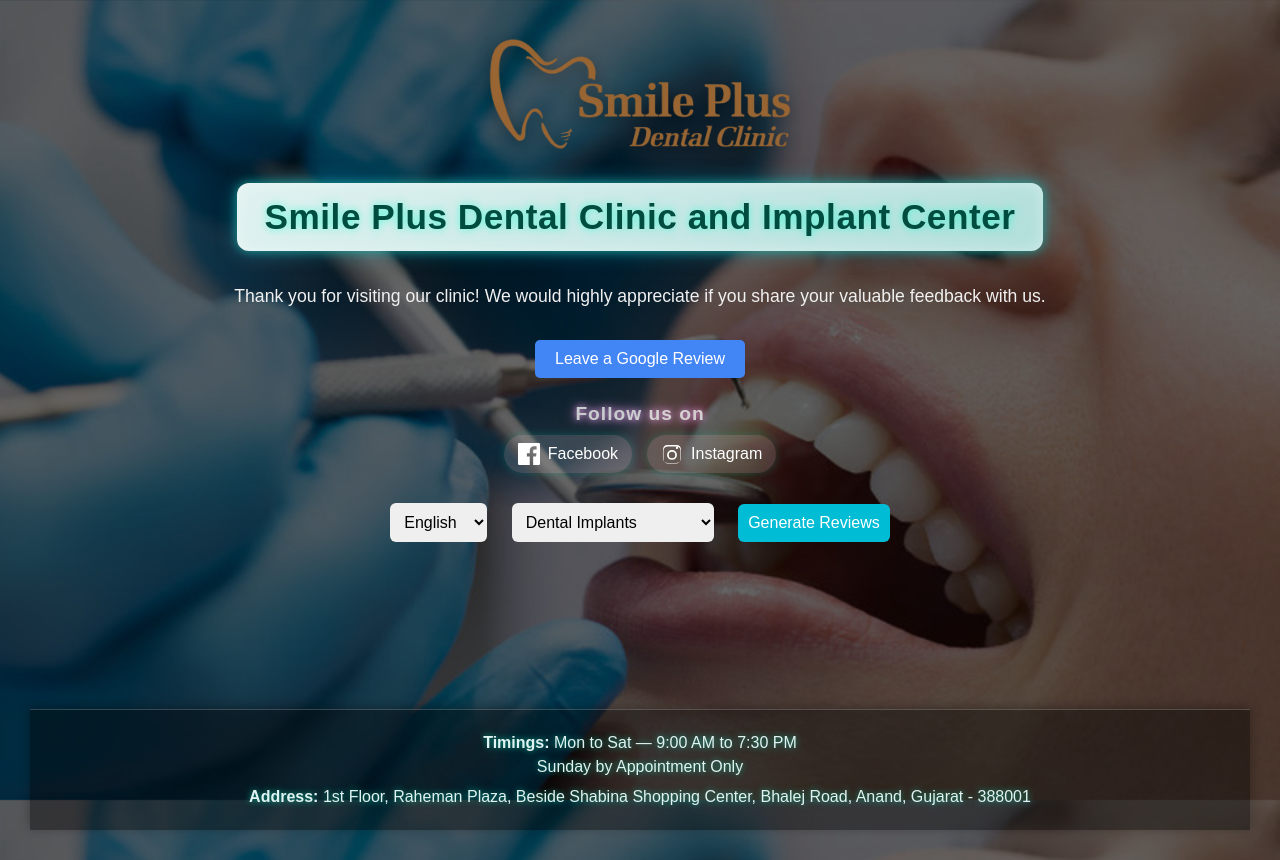
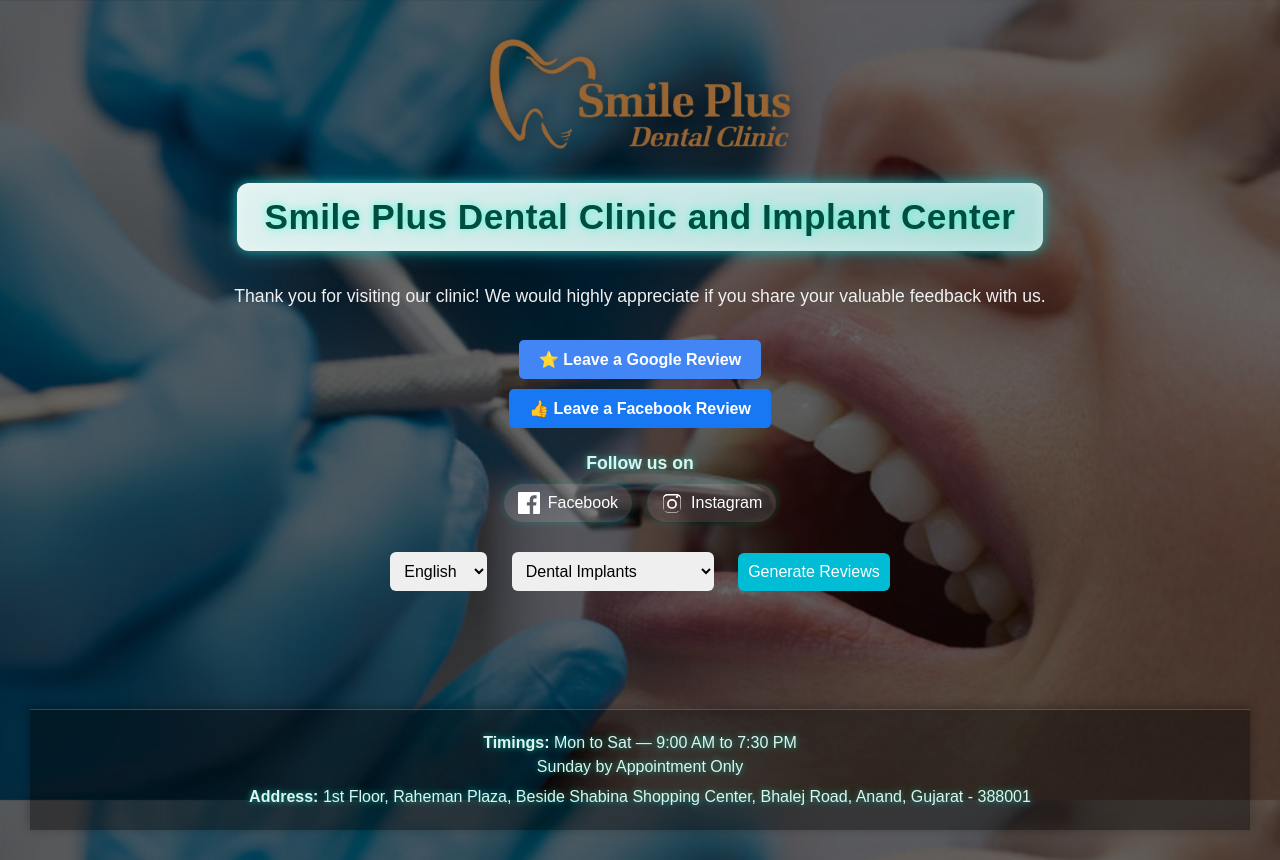
Before and after one commit to drronak88/smileplus-review-system-new, a website: page public/qr-landing.html in a window 1280 px wide. Drawn offline with Linux system fonts and the light colour scheme.

Commit message:
Added Facebook Review button below Google Review

```diff
--- a/public/qr-landing.html
+++ b/public/qr-landing.html
@@ -115,6 +115,7 @@
       margin-left: 10px;
     }
 
+    /* Google Review Button */
     .google-link {
       display: inline-block;
       background: #4285F4;
@@ -124,10 +125,28 @@
       border-radius: 5px;
       text-decoration: none;
       transition: 0.3s;
+      font-weight: 600;
     }
 
     .google-link:hover {
       background: #3367d6;
+    }
+
+    /* Facebook Review Button */
+    .facebook-link {
+      display: inline-block;
+      background: #1877f2;
+      color: white;
+      padding: 10px 20px;
+      margin-top: 10px;
+      border-radius: 5px;
+      text-decoration: none;
+      transition: 0.3s;
+      font-weight: 600;
+    }
+
+    .facebook-link:hover {
+      background: #145dbf;
     }
 
     footer {
@@ -151,6 +170,7 @@
       from { opacity: 0; transform: translateY(20px); }
       to { opacity: 1; transform: translateY(0); }
     }
+
     /* --- Social Media Buttons --- */
     .social-section {
       margin-top: 25px;
@@ -186,7 +206,7 @@
       box-shadow: 0 0 10px rgba(0, 255, 204, 0.2);
     }
 
-.social-btn img {
+    .social-btn svg {
       width: 22px;
       height: 22px;
     }
@@ -200,27 +220,11 @@
       background: linear-gradient(45deg, #f58529, #dd2a7b, #8134af);
       box-shadow: 0 0 15px rgba(221, 42, 123, 0.6);
     }
-.follow-text {
-  text-align: center;
-  font-size: 1.2rem;
-  font-weight: 600;
-  margin-bottom: 10px;
-  color: #ffffff;
-  letter-spacing: 1px;
-  animation: fadeGlow 3s ease-in-out infinite alternate;
-}
 
     @keyframes fadeGlow {
-  0% {
-    opacity: 0.7;
-    text-shadow: 0 0 5px #ff9cff, 0 0 10px #ffaaff;
+      0% { opacity: 0.7; text-shadow: 0 0 5px #ff9cff, 0 0 10px #ffaaff; }
+      100% { opacity: 1; text-shadow: 0 0 12px #ffffff, 0 0 24px #ff8cff; }
     }
-  100% {
-    opacity: 1;
-    text-shadow: 0 0 12px #ffffff, 0 0 24px #ff8cff;
-  }
-}
-
 
   </style>
 </head>
@@ -237,29 +241,34 @@
         Thank you for visiting our clinic! We would highly appreciate if you share your valuable feedback with us.
       </p>
 
+      <!-- Google and Facebook Review Buttons -->
       <a class="google-link" href="https://g.page/r/CZ_2i4drLOxCEAE/review" target="_blank">
-        Leave a Google Review
+        ⭐ Leave a Google Review
+      </a>
+      <br>
+      <a class="facebook-link" href="https://www.facebook.com/smileplus.anand/reviews/" target="_blank">
+        👍 Leave a Facebook Review
       </a>
 
+      <!-- Social Media Section -->
       <div class="social-section">
         <p class="follow-text">Follow us on</p>
         <div class="social-links">
           <a href="https://www.facebook.com/smileplus.anand" target="_blank" class="social-btn fb">
-      <svg xmlns="http://www.w3.org/2000/svg" width="22" height="22" fill="currentColor" viewBox="0 0 24 24">
+            <svg xmlns="http://www.w3.org/2000/svg" fill="currentColor" viewBox="0 0 24 24">
               <path d="M22.675 0h-21.35C.596 0 0 .597 0 1.333v21.333C0 23.404.596 24 1.325 24H12.82v-9.294H9.692v-3.622h3.128V8.413c0-3.1 1.893-4.788 4.657-4.788 1.325 0 2.466.1 2.797.144v3.24l-1.922.001c-1.507 0-1.799.716-1.799 1.767v2.317h3.595l-.468 3.622h-3.127V24h6.127C23.404 24 24 23.404 24 22.667V1.333C24 .597 23.404 0 22.675 0z"/>
             </svg>
             Facebook
           </a>
 
           <a href="https://www.instagram.com/smileplus.anand" target="_blank" class="social-btn insta">
-      <svg xmlns="http://www.w3.org/2000/svg" width="22" height="22" fill="currentColor" viewBox="0 0 24 24">
+            <svg xmlns="http://www.w3.org/2000/svg" fill="currentColor" viewBox="0 0 24 24">
               <path d="M12 2.163c3.204 0 3.584.012 4.85.07 1.366.062 2.633.337 3.608 1.312.975.975 1.25 2.242 1.312 3.608.058 1.266.07 1.646.07 4.847s-.012 3.584-.07 4.85c-.062 1.366-.337 2.633-1.312 3.608-.975.975-2.242 1.25-3.608 1.312-1.266.058-1.646.07-4.85.07s-3.584-.012-4.85-.07c-1.366-.062-2.633-.337-3.608-1.312-.975-.975-1.25-2.242-1.312-3.608C2.175 15.584 2.163 15.204 2.163 12s.012-3.584.07-4.85c.062-1.366.337-2.633 1.312-3.608.975-.975 2.242-1.25 3.608-1.312C8.416 2.175 8.796 2.163 12 2.163zm0 1.684c-3.17 0-3.552.012-4.805.07-1.041.048-1.604.22-1.978.37-.497.193-.852.425-1.224.796-.371.372-.603.727-.796 1.224-.15.374-.322.937-.37 1.978-.058 1.253-.07 1.635-.07 4.805s.012 3.552.07 4.805c.048 1.041.22 1.604.37 1.978.193.497.425.852.796 1.224.372.371.727.603 1.224.796.374.15.937.322 1.978.37 1.253.058 1.635.07 4.805.07s3.552-.012 4.805-.07c1.041-.048 1.604-.22 1.978-.37.497-.193.852-.425 1.224-.796.371-.372.603-.727.796-1.224.15-.374.322-.937.37-1.978.058-1.253.07-1.635.07-4.805s-.012-3.552-.07-4.805c-.048-1.041-.22-1.604-.37-1.978-.193-.497-.425-.852-.796-1.224-.372-.371-.727-.603-1.224-.796-.374-.15-.937-.322-1.978-.37-1.253-.058-1.635-.07-4.805-.07zm0 3.738a5.4 5.4 0 1 1 0 10.8 5.4 5.4 0 0 1 0-10.8zm0 8.916a3.516 3.516 0 1 0 0-7.032 3.516 3.516 0 0 0 0 7.032zm5.406-9.888a1.26 1.26 0 1 1 0-2.52 1.26 1.26 0 0 1 0 2.52z"/>
             </svg>
             Instagram
           </a>
         </div>
       </div>
-
 
       <div style="margin-top: 20px;">
         <select id="language">
```
Lines whose indentation alone changed are shown as unchanged.
